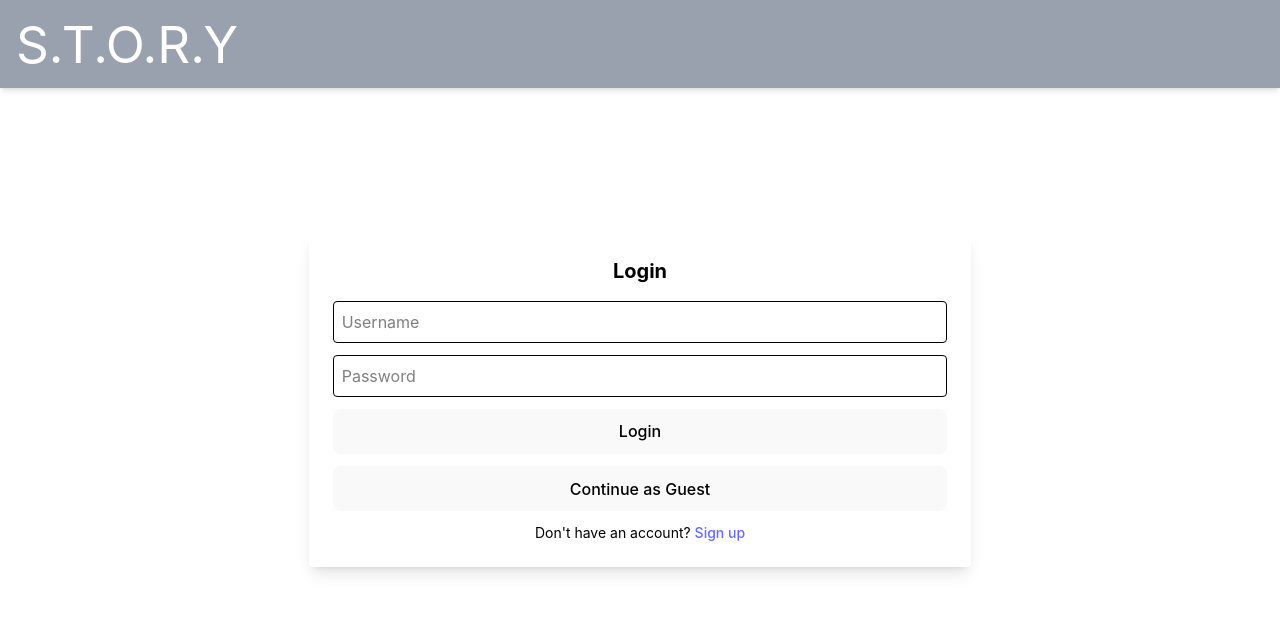
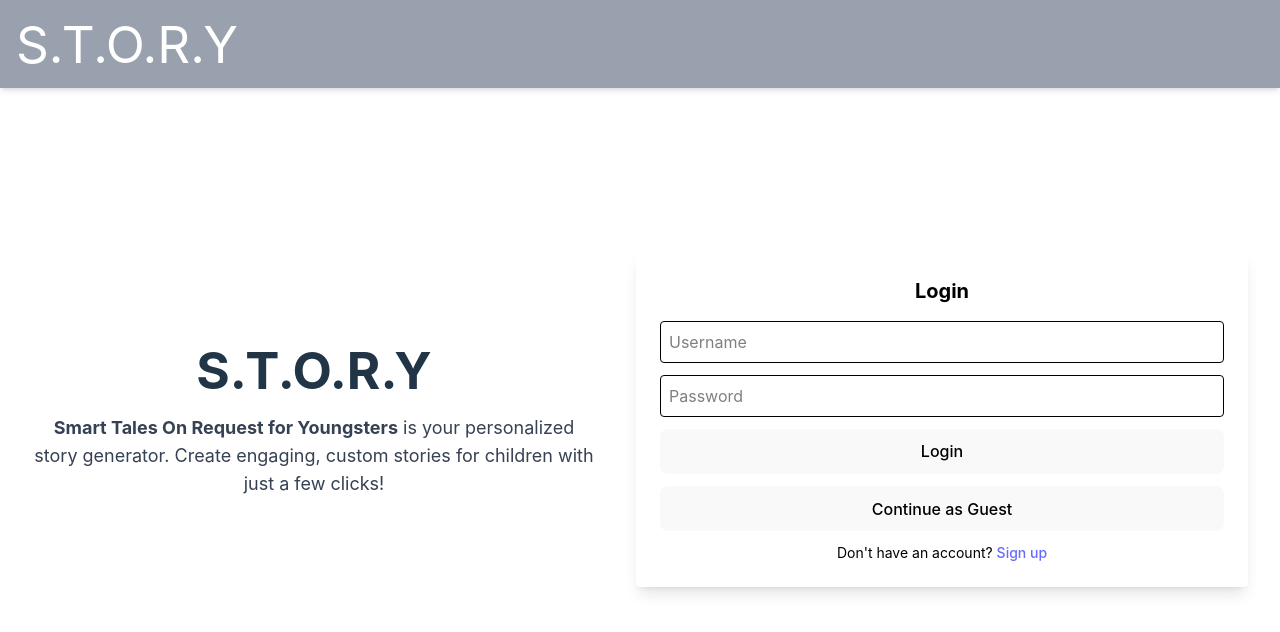
Before and after one commit to wesleylui/SENG401FinalProject_Group16, a React (Vite) app in the folder frontend/: page / in a window 1280 px wide. Shown: the top 632 px of the page. Built offline with nearby package versions, Linux system fonts and the light colour scheme; no server answers.

Commit message:
add app descr to landing page (which is same as login page)

```diff
--- a/frontend/src/pages/LoginForm.jsx
+++ b/frontend/src/pages/LoginForm.jsx
@@ -55,7 +55,21 @@ const LoginForm = () => {
   return (
     <div>
       <Header />
-      <div className="bg-white text-black p-6 rounded shadow-lg">
+      <div className="flex sm:flex-col md:flex-row gap-10 items-center justify-center mt-10">
+        {/* Left Column: App Name and Description */}
+        <div className="flex-1 text-center md:text-left">
+          <h1 className="text-4xl font-bold text-black-600 mb-4">
+            S.T.O.R.Y
+          </h1>
+          <p className="text-lg text-gray-700">
+            <strong>Smart Tales On Request for Youngsters</strong> is your
+            personalized story generator. Create engaging, custom stories for
+            children with just a few clicks!
+          </p>
+        </div>
+
+        {/* Right Column: Login Form */}
+        <div className="flex-1 bg-white text-black p-6 rounded shadow-lg">
           <h2 className="text-xl font-bold text-center mb-4">Login</h2>
           {error && <p className="text-red-500 mb-3">{error}</p>}
           <form onSubmit={handleSubmit}>
@@ -105,6 +119,7 @@ const LoginForm = () => {
           </p>
         </div>
       </div>
+    </div>
   );
 };
 
```
Lines whose indentation alone changed are shown as unchanged.
